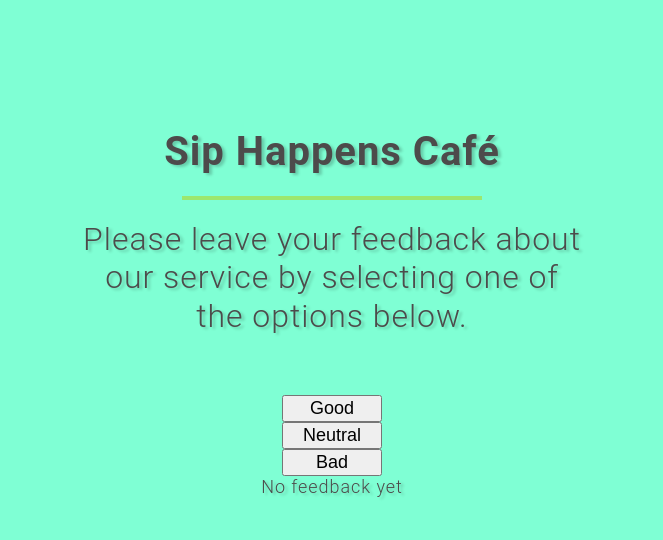
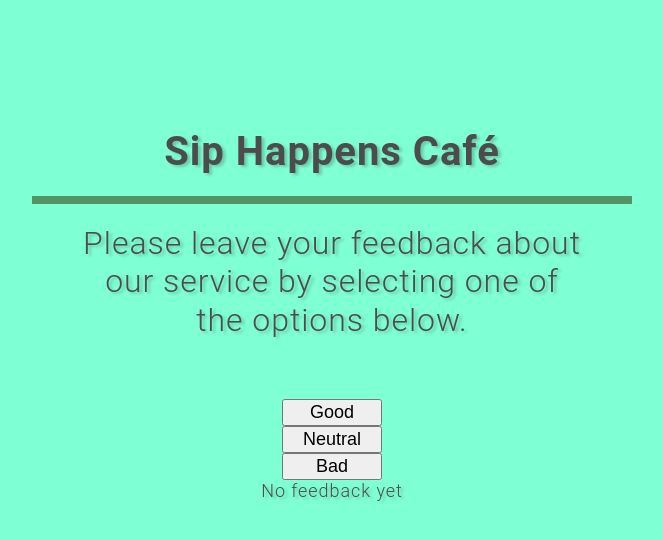
Before and after one commit to TatiYas/goit-react-hw-02, a React (Vite) app: page / in a window 1280 px wide. Shown: the top 540 px of the page, without its empty margins (308-971 px from the left). Built offline with nearby package versions, Linux system fonts and the light colour scheme.

Commit message:
Update_26

```diff
--- a/src/components/Description/Description.module.css
+++ b/src/components/Description/Description.module.css
@@ -12,8 +12,14 @@
 }
 
 .span {
-  width: 300px;
-  height: 4px;
-  background-color: #b6d21687;
+  width: 600px;
+  height: 8px;
+  background-color: #2c320587;
   margin: 20px auto;
 }
+.s.span2 {
+  width: 600px;
+  height: 8px;
+  background-color: #2c320587;
+  margin: 20px auto;
+}
```
